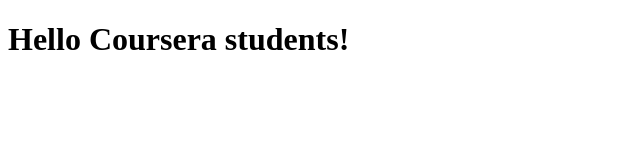
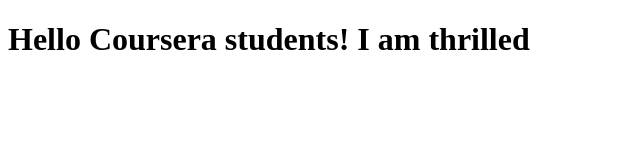
Before and after one commit to mitchbudden/coursera-test, a plain HTML site: page index.html in a window 1280 px wide. Shown: the whole page, without its empty margins (0-640 px from the left). Drawn offline with Linux system fonts and the light colour scheme.

Commit message:
second commit

```diff
--- a/index.html
+++ b/index.html
@@ -5,6 +5,6 @@
         <title>Hello Coursera</title>
     </head>
     <body>
-        <h1>Hello Coursera students!</h1>
+        <h1>Hello Coursera students! I am thrilled</h1>
     </body>
 </html>
```
